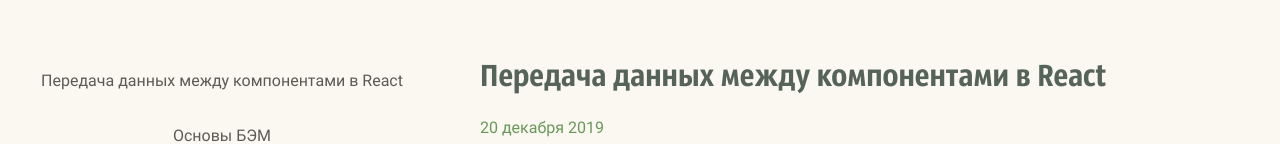
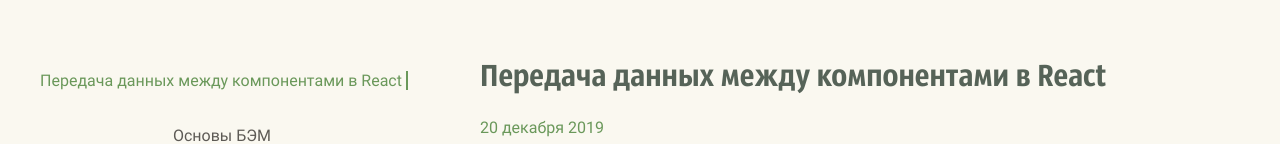
Before and after one commit to serbes85/portfolio, a React (Create React App) app: page /blog in a window 1280 px wide. Shown: the part 808-952 px from the top of the page. Built offline with nearby package versions, Linux system fonts and the light colour scheme.

Commit message:
added intersectionobserver for page Blog

```diff
--- a/src/components/BlogContent/BlogContent.module.scss
+++ b/src/components/BlogContent/BlogContent.module.scss
@@ -1,4 +1,5 @@
 .item {
+  height: 100%;
   margin-bottom: 1rem;
   border-bottom: 0.25rem solid #ecebe4;
 
--- a/src/components/BlogContent/BlogContent.tsx
+++ b/src/components/BlogContent/BlogContent.tsx
@@ -11,7 +11,7 @@
   return (
     <ul className={styles.list}>
       {articles.map(({ id, title, date, content }, index) => (
-        <li key={id} className={styles.item} ref={arrArticles[index]}>
+        <li key={id} id={id} className={styles.item} ref={arrArticles[index]}>
           <article className={styles.article}>
             <h2 className={styles.title}>{title}</h2>
             <time className={styles.date}>{date}</time>
--- a/src/components/SideBar/SideBar.tsx
+++ b/src/components/SideBar/SideBar.tsx
@@ -5,14 +5,19 @@
 
 const cx = classNames.bind(styles);
 
-export const SideBar: FC<SideBarProps> = ({ contentList, refsArticles }) => {
+export const SideBar: FC<SideBarProps> = ({
+  contentList,
+  refsArticles,
+  activeArticleId,
+}) => {
   const arrArticles = refsArticles?.current;
+
   return (
     <ul className={styles.list}>
       {contentList.map(({ title, id }, index) => (
         <li
           onClick={() => {
-            arrArticles?.[index]?.current.scrollIntoView({
+            arrArticles[index]?.current.scrollIntoView({
               block: "start",
               behavior: "smooth",
             });
@@ -20,12 +25,21 @@
           key={id}
           className={styles.item}
         >
+          {activeArticleId === id ? (
+            <a
+              href={`#article${index}`}
+              className={cx("link", { active: true })}
+            >
+              {title}
+            </a>
+          ) : (
             <a
               href={`#article${index}`}
               className={cx("link", { active: false })}
             >
               {title}
             </a>
+          )}
         </li>
       ))}
     </ul>
--- a/src/components/SideBar/interfaces.ts
+++ b/src/components/SideBar/interfaces.ts
@@ -8,4 +8,5 @@
 export interface SideBarProps {
     contentList: SideBarData[];
     refsArticles: RefObject<any> | null;
+    activeArticleId: string;
 }
--- a/src/pages/Blog/Blog.tsx
+++ b/src/pages/Blog/Blog.tsx
@@ -1,4 +1,4 @@
-import React, { FC, useRef, createRef } from "react";
+import React, { FC, useRef, createRef, useEffect, useState } from "react";
 import { HeroSection } from "../../components/HeroSection/HeroSection";
 import { Title } from "../../components/Title/Title";
 import { TriangleLeft } from "../../components/TriangleLeft/TriangleLeft";
@@ -14,12 +14,15 @@
 
 export const Blog: FC = () => {
   const section = useRef<null | HTMLElement>(null);
-  const articlesLength = articles.length;
   const refsArticles = useRef(
-    Array(articlesLength)
+    Array(articles.length)
       .fill(null)
       .map(() => createRef())
   );
+  const [activeArticleId, setActiveArticleId] = useState("0");
+  const observerOptions = {
+    rootMargin: "0px -50px -55% 0px",
+  };
 
   const renderProps = (title: string, description: string) => {
     return (
@@ -37,6 +40,26 @@
       behavior: "smooth",
     });
   };
+  const observerCallback = (entries: any) => {
+    entries.forEach((entry: any) => {
+      if (entry.isIntersecting) {
+        const id = String(entry.target.id);
+
+        setActiveArticleId(id);
+      }
+    });
+  };
+  useEffect(() => {
+    const observer = new IntersectionObserver(
+      observerCallback,
+      observerOptions
+    );
+    refsArticles.current.forEach((refArticle: any) =>
+      observer.observe(refArticle.current)
+    );
+
+    return () => observer.disconnect();
+  }, [observerOptions, activeArticleId]);
 
   return (
     <div className={styles.wrapper}>
@@ -67,7 +90,11 @@
           </div>
           <div className={styles.content}>
             <aside className={styles.sidebar}>
-              <SideBar contentList={articles} refsArticles={refsArticles} />
+              <SideBar
+                contentList={articles}
+                refsArticles={refsArticles}
+                activeArticleId={activeArticleId}
+              />
             </aside>
             <div className={styles.articles}>
               <BlogContent refsArticles={refsArticles} articles={articles} />
```
Also changed, not shown: 1 other file (tests, documents, lock files or other folders). Lines whose indentation alone changed are shown as unchanged.
